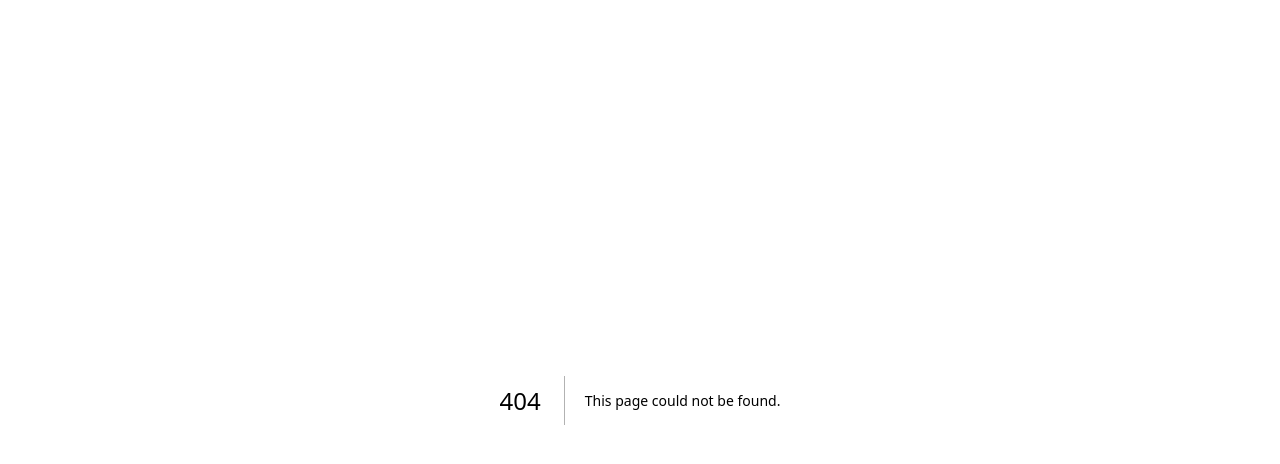
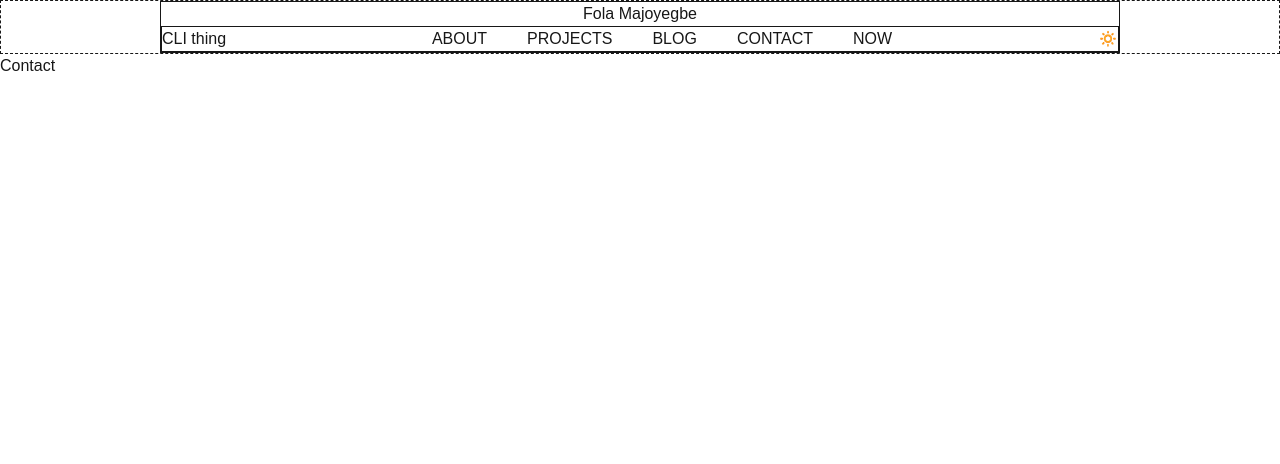
Before and after one commit to Folamajo/portfolio, a Next.js app: page /now in a window 1280 px wide. Before the commit this address had no page. Shown: the top 464 px of the page. Built offline with nearby package versions, Linux system fonts and the light colour scheme.

Commit message:
Added pages

```diff
--- a/src/app/about/page.tsx
+++ b/src/app/about/page.tsx
@@ -15,7 +15,7 @@ const page = () => {
          <p>In my current role within the Clinical Effectivess group in QMUL I’ve built production-ready tools that  for the NHS, designing secure data ingestion systems with React, FastAPI, and SQL Server. Outside of work, I’m developing an AI-powered notes application that lets users query their own files with large language models, and I’m also building Papo Arts Club, a cultural intelligence platform at the intersection of African design and technology.</p>
          <p>I approach engineering with a balance of product thinking and technical depth. My focus is on writing clean, maintainable code (SOLID, TDD/BDD practices) while always keeping the end user in mind. I believe in continuous learning — from DSA practice and system design to experimenting with LLM-powered applications.</p>
          <p>Before tech, I lived in New York, the Netherlands, and Vietnam, and played football semi-professionally. That journey gave me resilience, adaptability, and a global perspective that now shapes how I work with teams and approach problem-solving.</p>
-         <p>Before tech, I lived in New York, the Netherlands, and Vietnam, and played football professionally. That journey gave me resilience, adaptability, and a global perspective that now shapes how I work with teams and approach problem-solving.</p>
+
       </section>
    </div>
 
--- /dev/null
+++ b/src/app/blog/page.tsx
@@ -0,0 +1,19 @@
+import React from 'react'
+import Header from '@/components/Header/Header'
+const page = () => {
+  return (
+   <div>
+      <div className= 'border border-dashed flex justify-center'>
+         <Header />
+
+
+      </div>
+      <section>
+         <h1>Blog</h1>
+      </section>
+   </div>
+
+  )
+}
+
+export default page
--- /dev/null
+++ b/src/app/contact/page.tsx
@@ -0,0 +1,19 @@
+import React from 'react'
+import Header from '@/components/Header/Header'
+const page = () => {
+  return (
+   <div>
+      <div className= 'border border-dashed flex justify-center'>
+         <Header />
+
+
+      </div>
+      <section>
+         <h1>Contact</h1>
+      </section>
+   </div>
+
+  )
+}
+
+export default page
--- /dev/null
+++ b/src/app/now/page.tsx
@@ -0,0 +1,19 @@
+import React from 'react'
+import Header from '@/components/Header/Header'
+const page = () => {
+  return (
+   <div>
+      <div className= 'border border-dashed flex justify-center'>
+         <Header />
+
+
+      </div>
+      <section>
+         <h1>Contact</h1>
+      </section>
+   </div>
+
+  )
+}
+
+export default page
--- /dev/null
+++ b/src/app/projects/page.tsx
@@ -0,0 +1,22 @@
+import React from 'react'
+import Header from '@/components/Header/Header'
+const page = () => {
+  return (
+   <div>
+      <div className= 'border border-dashed flex justify-center'>
+         <Header />
+
+
+      </div>
+      <section>
+         <h1>Projects</h1>
+
+
+
+      </section>
+   </div>
+
+  )
+}
+
+export default page
--- a/src/components/Header/Menu.tsx
+++ b/src/components/Header/Menu.tsx
@@ -1,4 +1,5 @@
 import React from 'react'
+import Link from 'next/link'
 
 const Menu = () => {
    return (
@@ -9,10 +10,12 @@ const Menu = () => {
 
          <div>
             <ul className='flex gap-10'>
-               <li>ABOUT</li>
-               <li>PROJECTS</li>
-               <li>BLOG</li>
-               <li>CONTACT</li>
+               <li><Link href='/about'>ABOUT</Link></li>
+               <li><Link href='/projects'>PROJECTS</Link></li>
+               <li><Link href='/blog'>BLOG</Link></li>
+               <li><Link href='/contact'>CONTACT</Link></li>
+               <li><Link href='/contact'>NOW</Link></li>
+
 
             </ul>
          </div>
```
